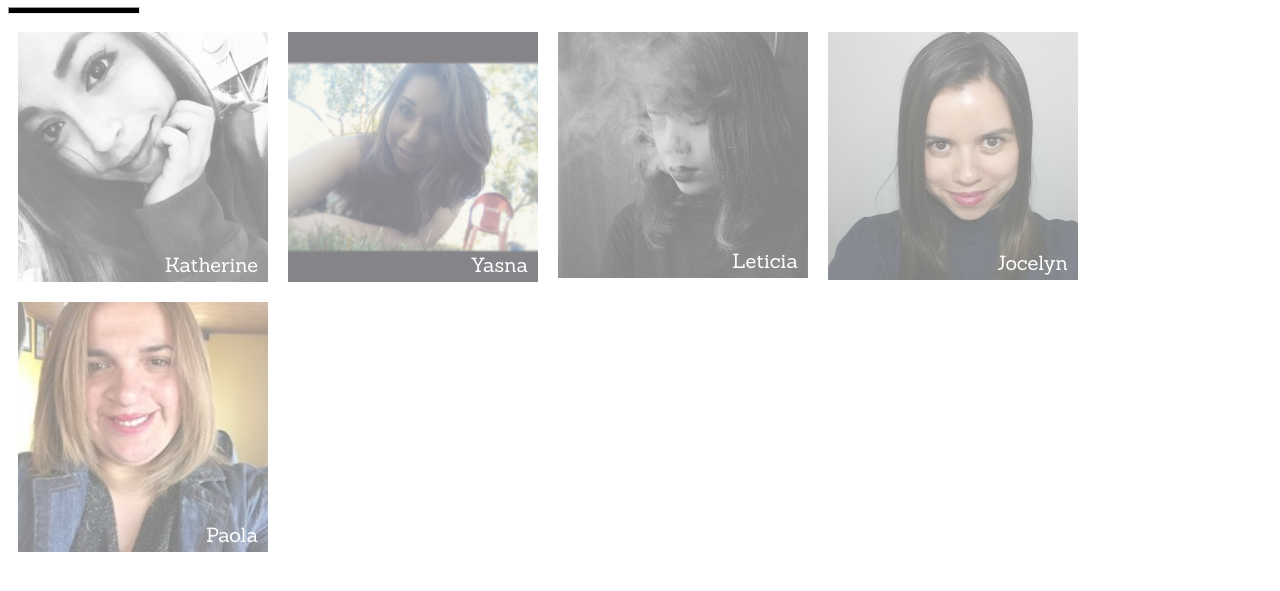
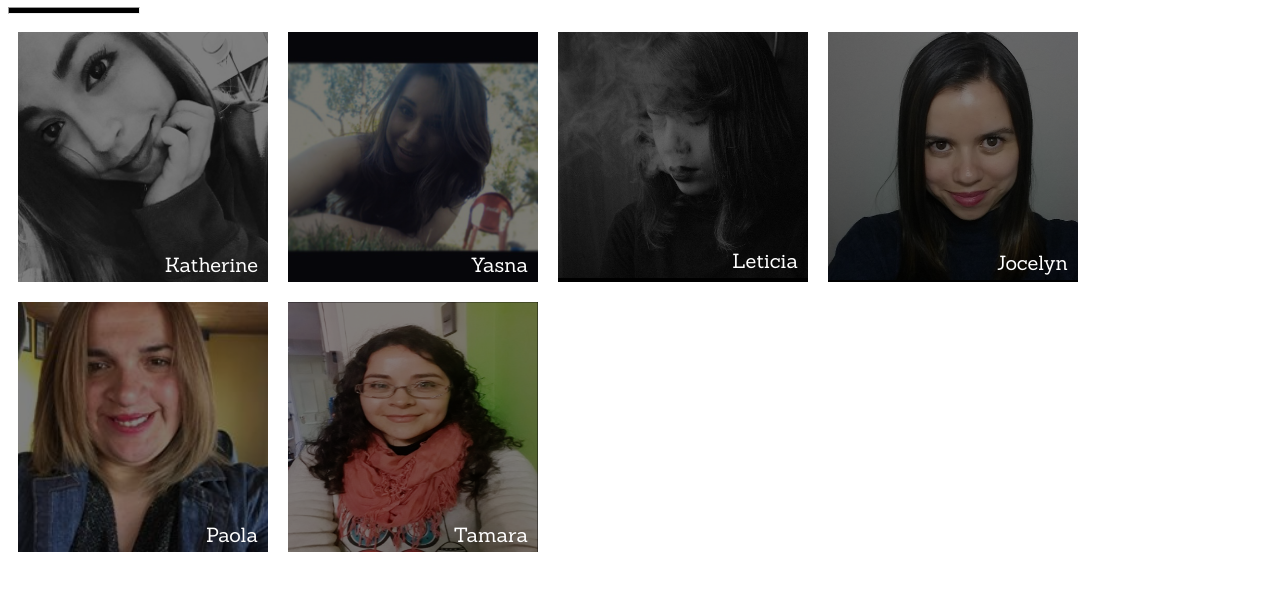
Before and after one commit to AndreaKao/laboratoria-coders, a plain HTML site: page index.html in a window 1280 px wide. Shown: the part 49-640 px from the top of the page. Drawn offline with Linux system fonts and the light colour scheme.

Commit message:
Modificacion para estirar imagenes

```diff
--- a/index.html
+++ b/index.html
@@ -32,6 +32,11 @@
         <img src="img/paola.jpg">
         <p>Paola</p>
     </div>
+
+    <div class="coder">
+        <img src="img/tamara.png">
+        <p>Tamara</p>
+    </div>
 </body>
 
 </html>
--- a/styles.css
+++ b/styles.css
@@ -17,11 +17,15 @@ div.coder {
     height: 250px;
     float: left;
     margin: 10px;
+    background-color: black;
 }
 
 div.coder img {
-    width: 100%;
+    width: auto;
     height: auto;
+    max-width: 100%;
+    min-width: 250px;
+    max-height: 100%;
     position: relative;
     opacity: 0.5;
 }
```
Also changed, not shown: img/tamara.png (renamed from img/descarga.png).
